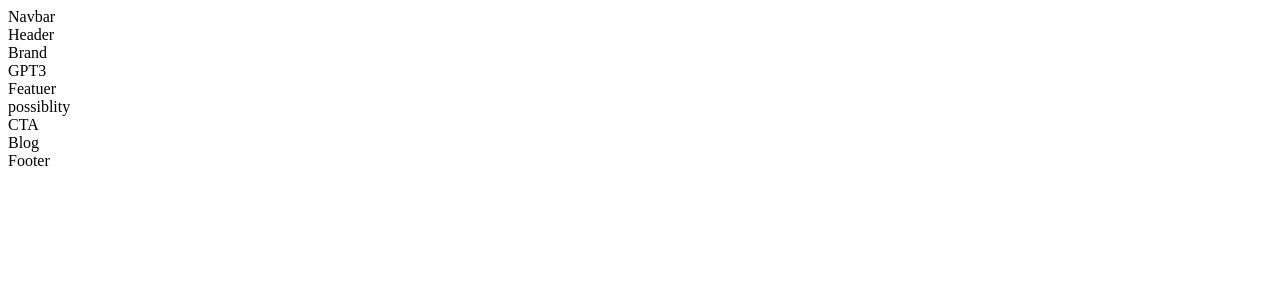
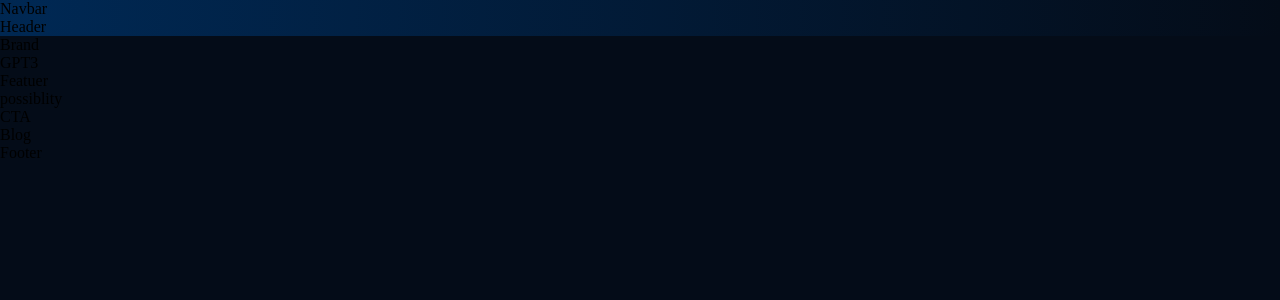
Before and after one commit to PintaAE86/GPT-3, a React app: page / in a window 1280 px wide. Shown: the top 300 px of the page. Built offline with nearby package versions, Linux system fonts and the light colour scheme.

Commit message:
added bg gradiant scheme

```diff
--- a/src/App.css
+++ b/src/App.css
@@ -1,28 +1,21 @@
-/* stylings for App component */
-h1 {
-    color: green;
-    display: flex;
-    justify-content: center;
+* {
+    box-sizing: border-box;
+    padding: 0;
+    margin: 0;
+    scroll-behavior: smooth;
 }
-.container{
-    display: flex;
-    justify-content: center;
+
+body {
+    background: var(--color-bg);
 
 }
 
-.plusButton {
-    border: 2px solid;
-    padding: 1rem;
-    margin-left: 10%;
+a {
+    color: unset;
+    text-decoration: none;
 }
-.minusButton {
-    border: 2px solid;
-    padding: 1rem;
-    margin-right: 10%;
+
+.gradient__bg {
+    /* global 92%+ browsers support */
+    background: radial-gradient(circle at 3% 25%, rgba(0, 40, 83, 1) 0%, rgba(4, 12, 24, 1) 100%);
 }
-.count {
-    border: 2px solid black;
-    border: 5px;
-    font-family: 'Times New Roman', Times, serif;
-    font-size: 5rem;
-}
--- a/src/App.js
+++ b/src/App.js
@@ -1,12 +1,12 @@
 import React from "react";
-import "./App.css";
+
 import { Blog, Feature, Footer, Header, Possiblity, GPT3 } from "./container";
 import {Article, Brand, CTA, Navbar} from './components';
-import Counter from './Counter.jsx'
+
 const App = () =>{
     return (
         <div className="App">
-          <div className="gradiebt_bg">
+          <div className="gradient__bg">
             <Navbar />
             <Header />
           </div>
--- a/src/Counter.jsx
+++ /dev/null
@@ -1,22 +0,0 @@
-import React from "react";
-import { useState } from "react";
-
-function Counter (){
-    const [counter, setCounter] = useState(0)
-
-    const handleIncrement = () => (setCounter(counter + 1));
-    const handleDecrement = () => (setCounter(counter - 1));
-
-    return (
-        <div style={{display:'flex', flexDirection: 'column' , justifyContent: 'center', alignItems: 'center', alignContent: 'space-around'}}>
-        <div className="container">
-            <button className="minusButton" onClick={handleDecrement} >-</button>
-            <button className="plusButton" onClick={handleIncrement} >+</button>
-        </div>
-        <div>
-            <div className="count">{counter}</div>
-        </div>
-        </div>
-    )
-}
-export default Counter;
--- /dev/null
+++ b/src/index.css
@@ -0,0 +1,14 @@
+@import url('https://fonts.googleapis.com/css2?family=Manrope:wght@200;300;400;500;600;700;800&display=swap');
+
+:root {
+  --font-family: 'Manrope', sans-serif;
+
+  --gradient-text: linear-gradient(89.97deg, #AE67FA 1.84%, #F49867 102.67%);
+  --gradient-bar: linear-gradient(103.22deg, #AE67FA -13.86%, #F49867 99.55%);
+
+  --color-bg: #040C18;
+  --color-footer : #031B34;
+  --color-blog: #042c54;
+  --color-text: #81AFDD;
+  --color-subtext: #FF8A71;
+}
--- a/src/index.js
+++ b/src/index.js
@@ -1,5 +1,7 @@
 import React from "react";
 import ReactDOM from 'react-dom/client';
 import App from "./App";
+import "./App.css";
+import './index.css'
 
 ReactDOM.createRoot(document.getElementById('root')).render(<App />);
```
